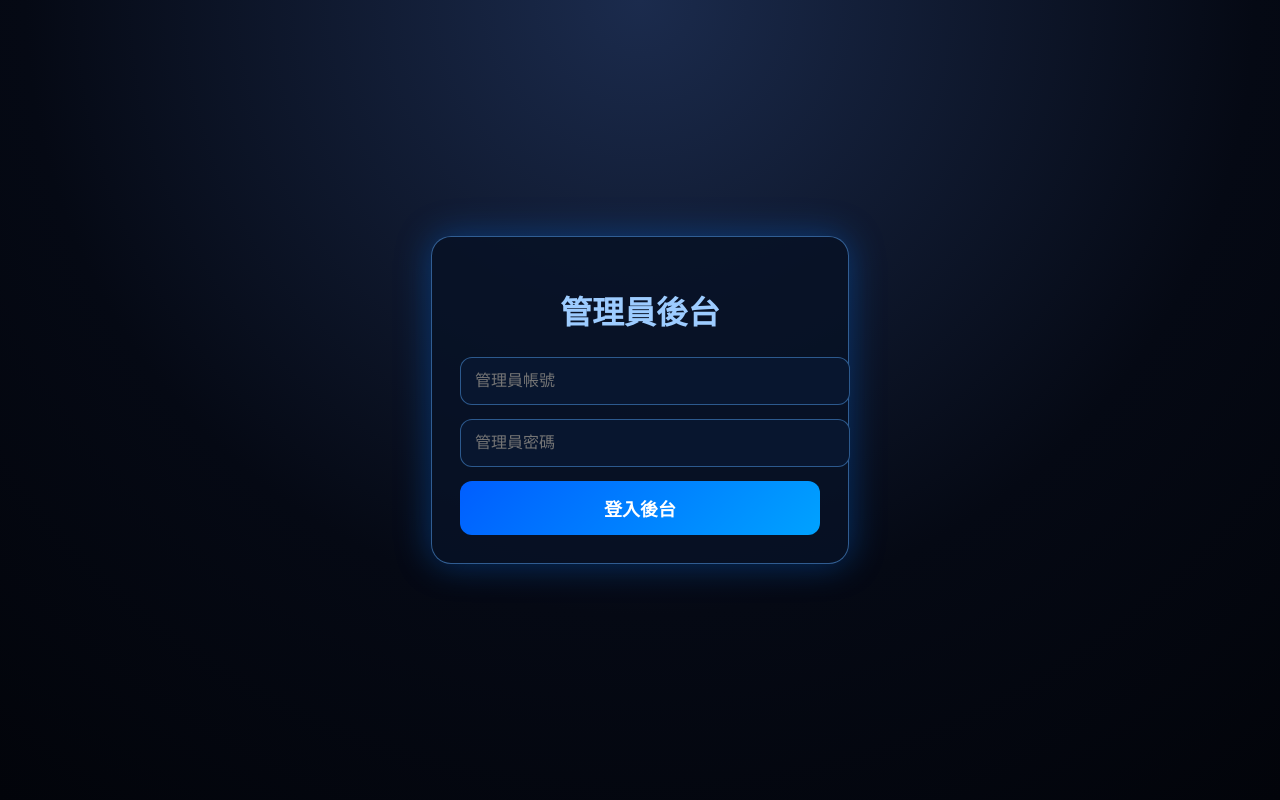
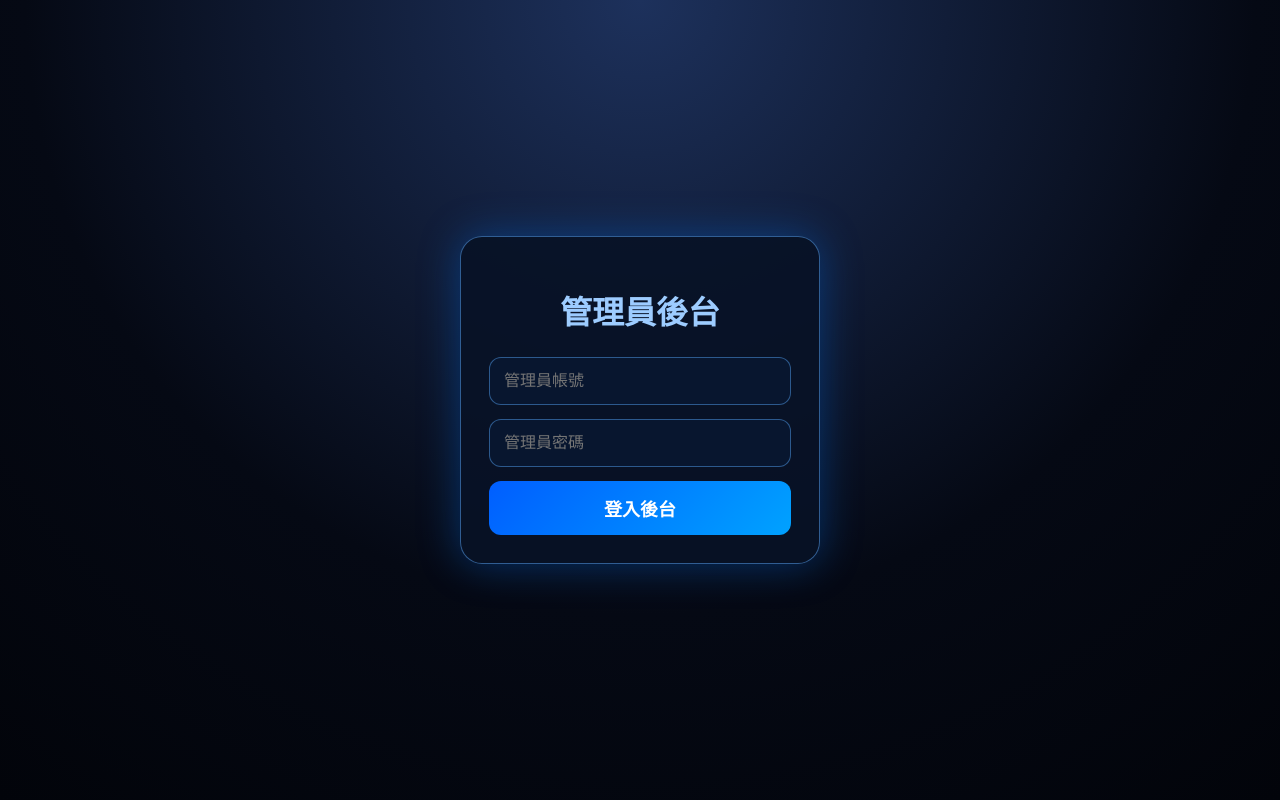
Before and after one commit to hecht19980820/baccarat-online, a Flask app: page /admin-login in a window 1280 px wide. Run offline with Flask 3, Linux system fonts and the light colour scheme.

Commit message:
Update admin_login.html

```diff
--- a/templates/admin_login.html
+++ b/templates/admin_login.html
@@ -6,10 +6,12 @@
 <title>管理員登入</title>
 
 <style>
+*{box-sizing:border-box}
+
 body{
     margin:0;
     height:100vh;
-    background:radial-gradient(circle at top,#1b2b4d,#050914 60%,#02040a);
+    background:radial-gradient(circle at top,#1d315c,#050914 60%,#02040a);
     color:white;
     font-family:Arial,"Microsoft JhengHei",sans-serif;
     display:flex;
@@ -20,10 +22,10 @@ body{
 .login-box{
     width:360px;
     padding:28px;
-    border-radius:20px;
-    background:rgba(8,18,38,.86);
+    border-radius:22px;
+    background:rgba(8,18,38,.9);
     border:1px solid rgba(90,170,255,.5);
-    box-shadow:0 0 35px rgba(0,120,255,.35);
+    box-shadow:0 0 40px rgba(0,120,255,.35);
 }
 
 h1{
```
